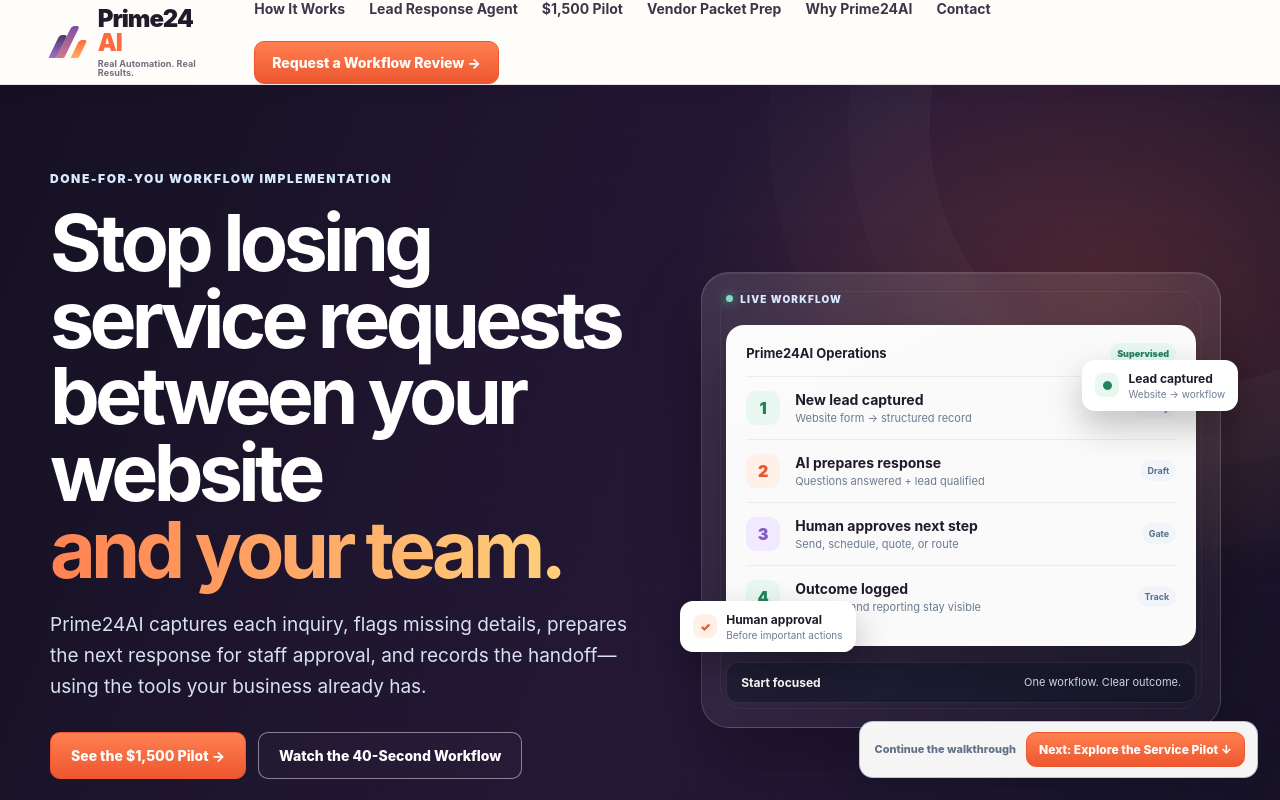
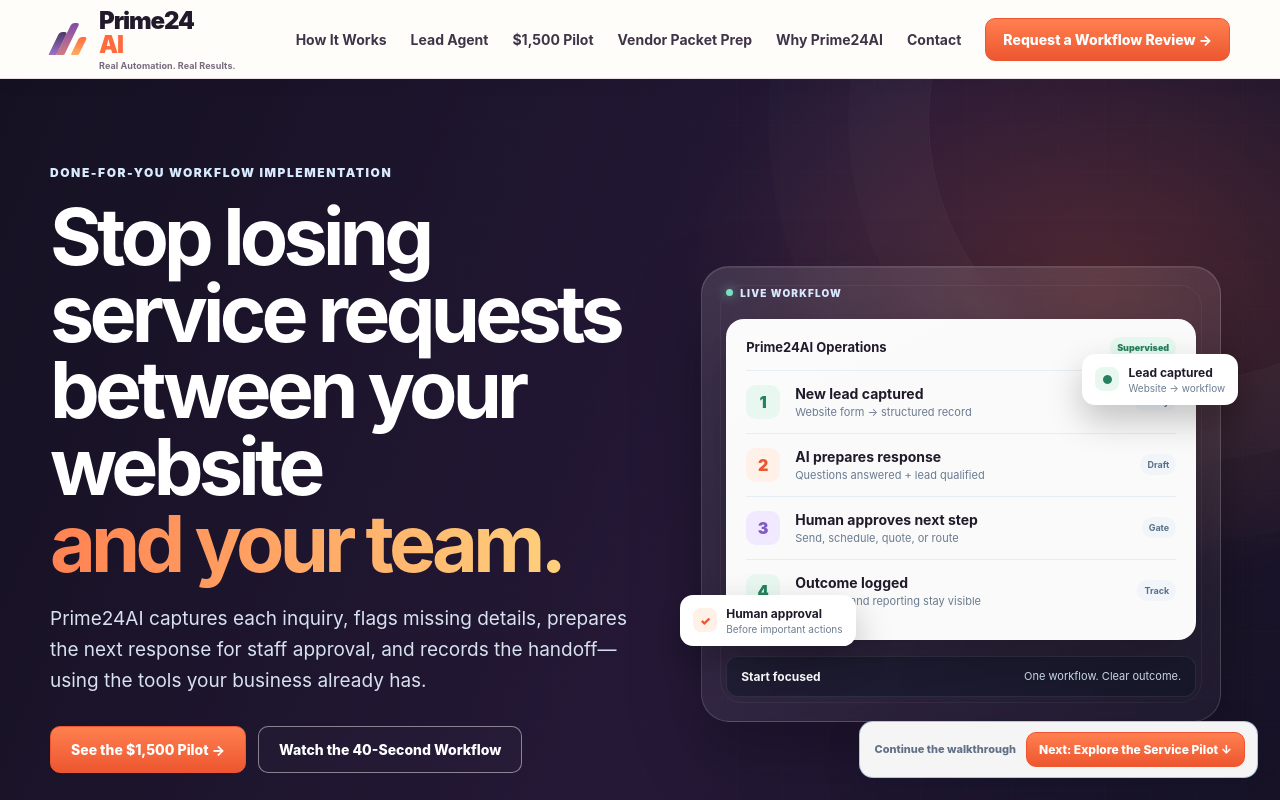
Before and after one commit to darnleyweekes-spec/prime24ai, a plain HTML site: page index.html in a window 1280 px wide. Shown: the top 800 px of the page. Drawn offline with Linux system fonts and the light colour scheme.

Commit message:
Keep Agent navigation compact

```diff
--- a/index.html
+++ b/index.html
@@ -119,7 +119,7 @@
         </button>
         <div class="links" id="siteLinks">
           <a href="#how-it-works">How It Works</a
-          ><a href="https://agents.prime24ai.com/lead-follow-up">Lead Response Agent</a><a href="#service-pilot">$1,500 Pilot</a
+          ><a href="https://agents.prime24ai.com/lead-follow-up" aria-label="Prime24AI Lead Response Agent">Lead Agent</a><a href="#service-pilot">$1,500 Pilot</a
           ><a href="https://prime24ai.com/vendor-packet-rescue/">Vendor Packet Prep</a
           ><a href="#comparison">Why Prime24AI</a
           ><a href="#contact">Contact</a
```
